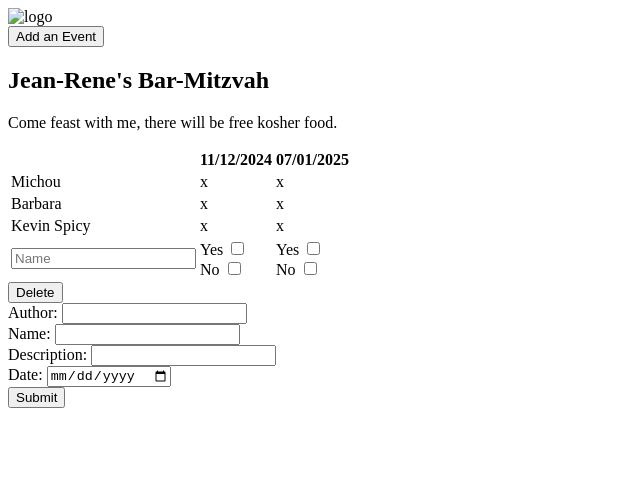
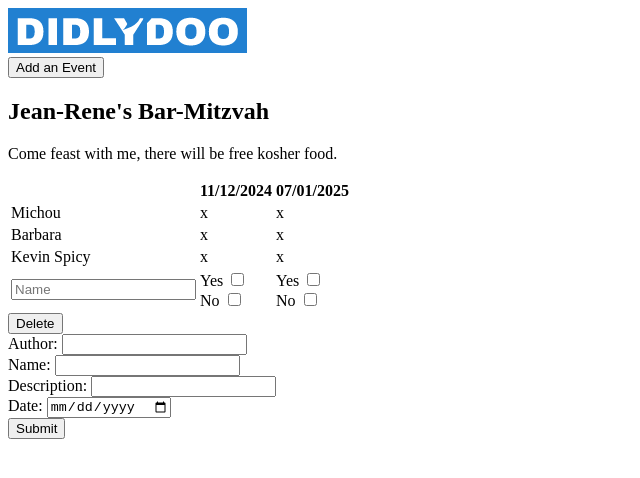
Before and after one commit to voltsn/didlydoo, a website: page index.html in a window 1280 px wide. Shown: the whole page, without its empty margins (0-640 px from the left). Drawn offline with Linux system fonts and the light colour scheme.

Commit message:
Add logo

```diff
--- a/index.html
+++ b/index.html
@@ -8,7 +8,7 @@
 </head>
 <body>
     <header class="main-header">
-        <img class="main-header__img" src="" alt="logo">
+        <img class="main-header__img" src="assets/images/logo.png" alt="logo">
     </header>
     <main>
         <button class="new-event-btn">Add an Event</button>
```
Also changed, not shown: assets/images/logo.png (added).
